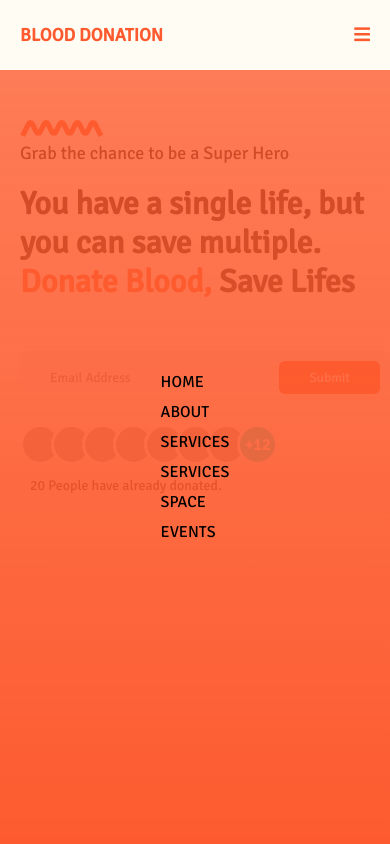
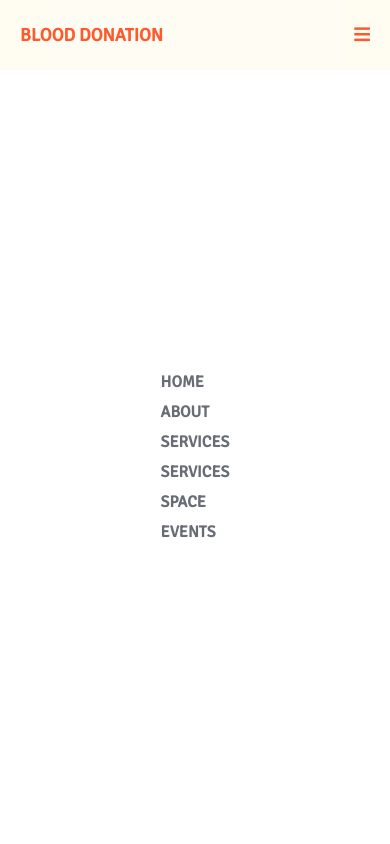
Before and after one commit to AnilK-Panta/blood-donation, a plain HTML site: page index.html in a window 390 px wide. Both pictures are taken after a click on the element 362 px from the left and 35 px from the top of the page. Shown: the top 844 px of the page. Drawn offline with Linux system fonts and the light colour scheme; grey boxes are pictures that could not be loaded.

Commit message:
mobile mav

```diff
--- a/style.css
+++ b/style.css
@@ -46,10 +46,16 @@
   z-index: 100;
   width: 100%;
   height: calc(100vh - 70px);
-  background: linear-gradient(180deg, rgba(253, 91, 47, 80%) 0%, #fd5b2f 100%);
+  background-color: white;
+  /* background: linear-gradient(180deg, rgba(253, 91, 47, 100%) 0%, #fd5b2f 100%); */
 
   justify-content: center;
   align-items: center;
+}
+.mobileNav ul li {
+  font-size: 16px;
+  font-weight: 600;
+  color: #686c75;
 }
 .activeNav {
   display: flex;
```
